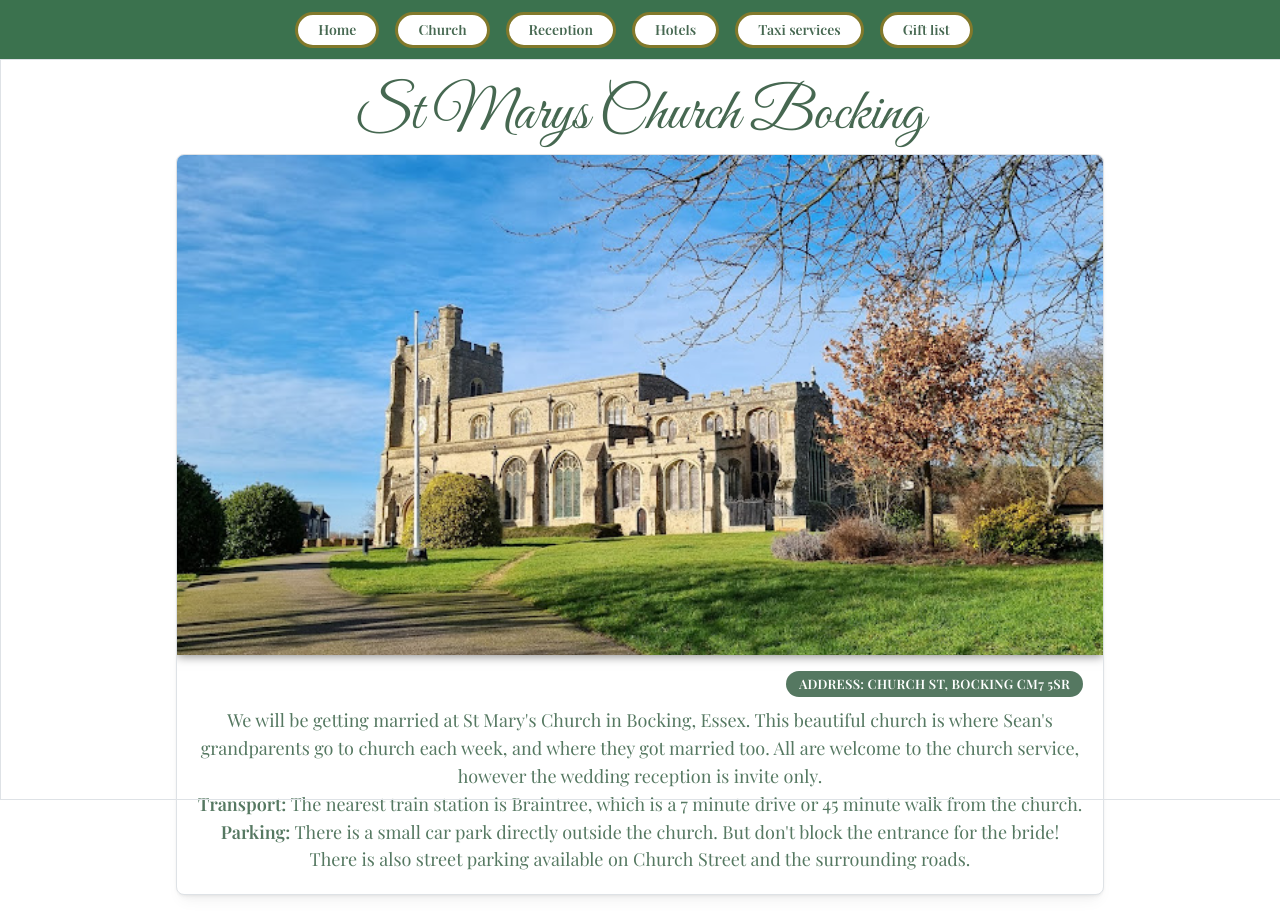
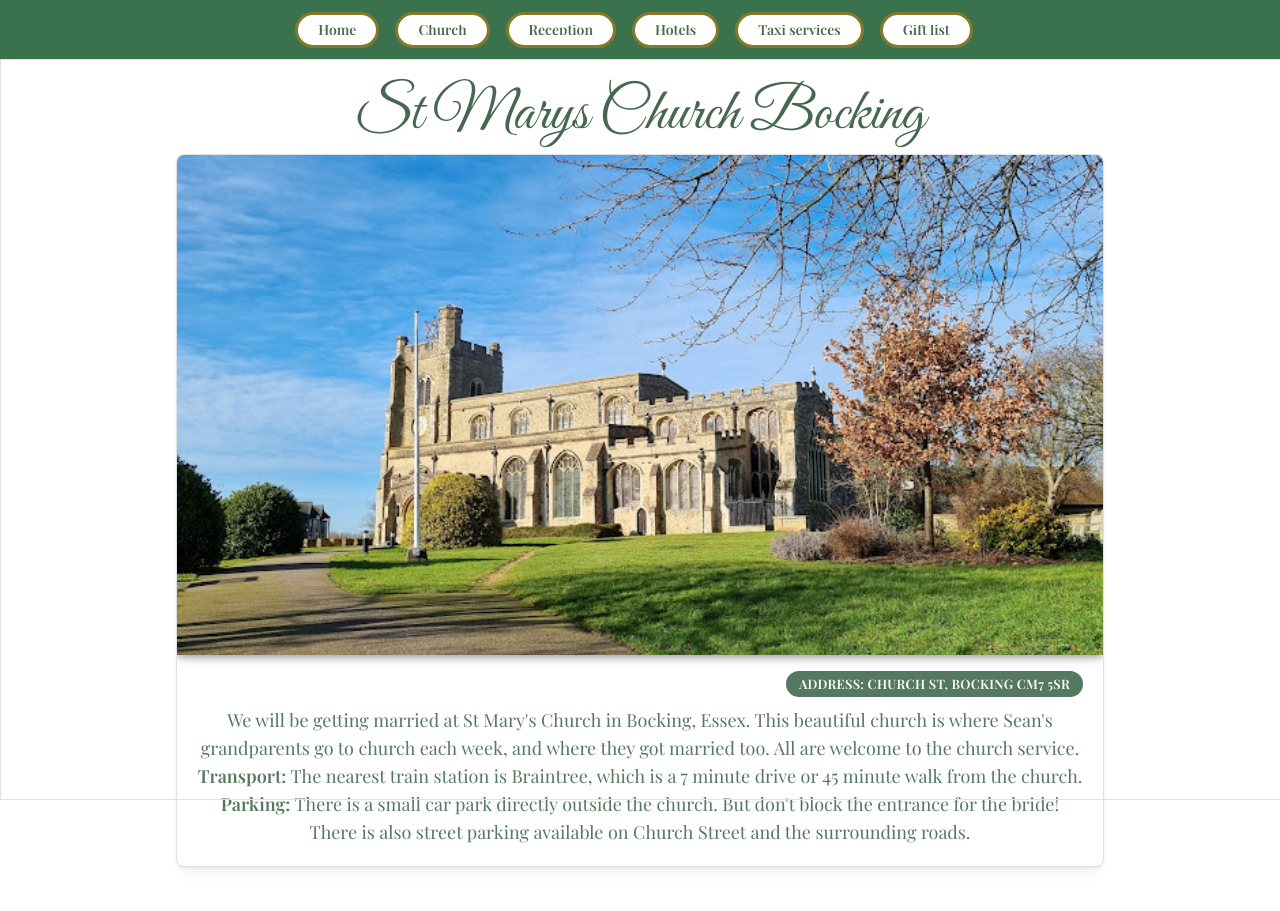
Before and after one commit to sparker0664/Wedding-App, a React (Vite) app: page /church in a window 1280 px wide. After the commit the page ends 883 px from the top, so only its background shows below. Built offline with nearby package versions, Linux system fonts and the light colour scheme.

Commit message:
Edited text for church

```diff
--- a/src/features/church/index.tsx
+++ b/src/features/church/index.tsx
@@ -35,8 +35,7 @@ export default function ChurchPage() {
         <Text className={classes.paragraph}>
           We will be getting married at St Mary's Church in Bocking, Essex. This
           beautiful church is where Sean's grandparents go to church each week,
-          and where they got married too. All are welcome to the church service,
-          however the wedding reception is invite only.
+          and where they got married too. All are welcome to the church service.
         </Text>
         <Text className={classes.paragraph}>
           <Text component={"span"} inherit inline fw={700}>
```
